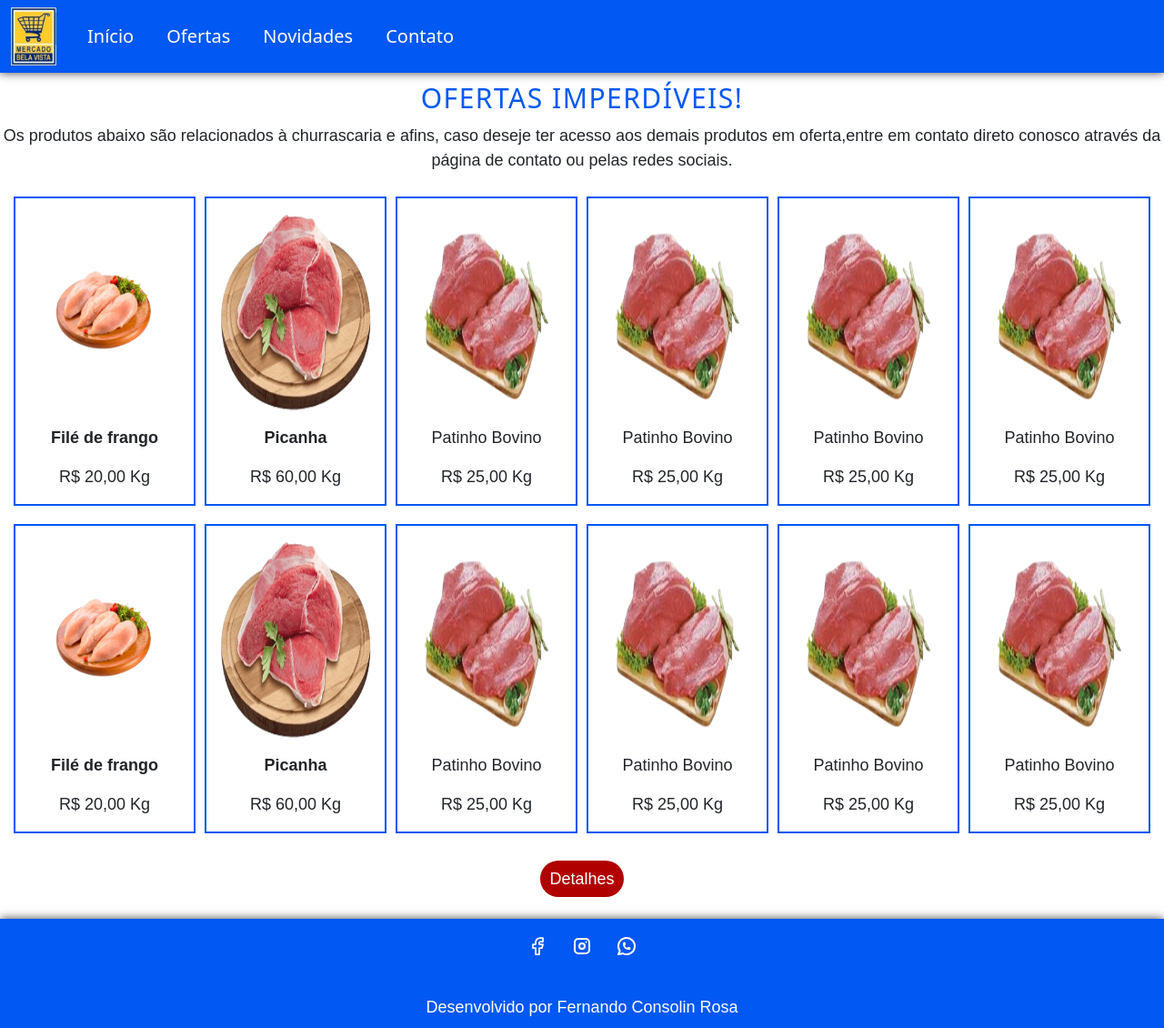
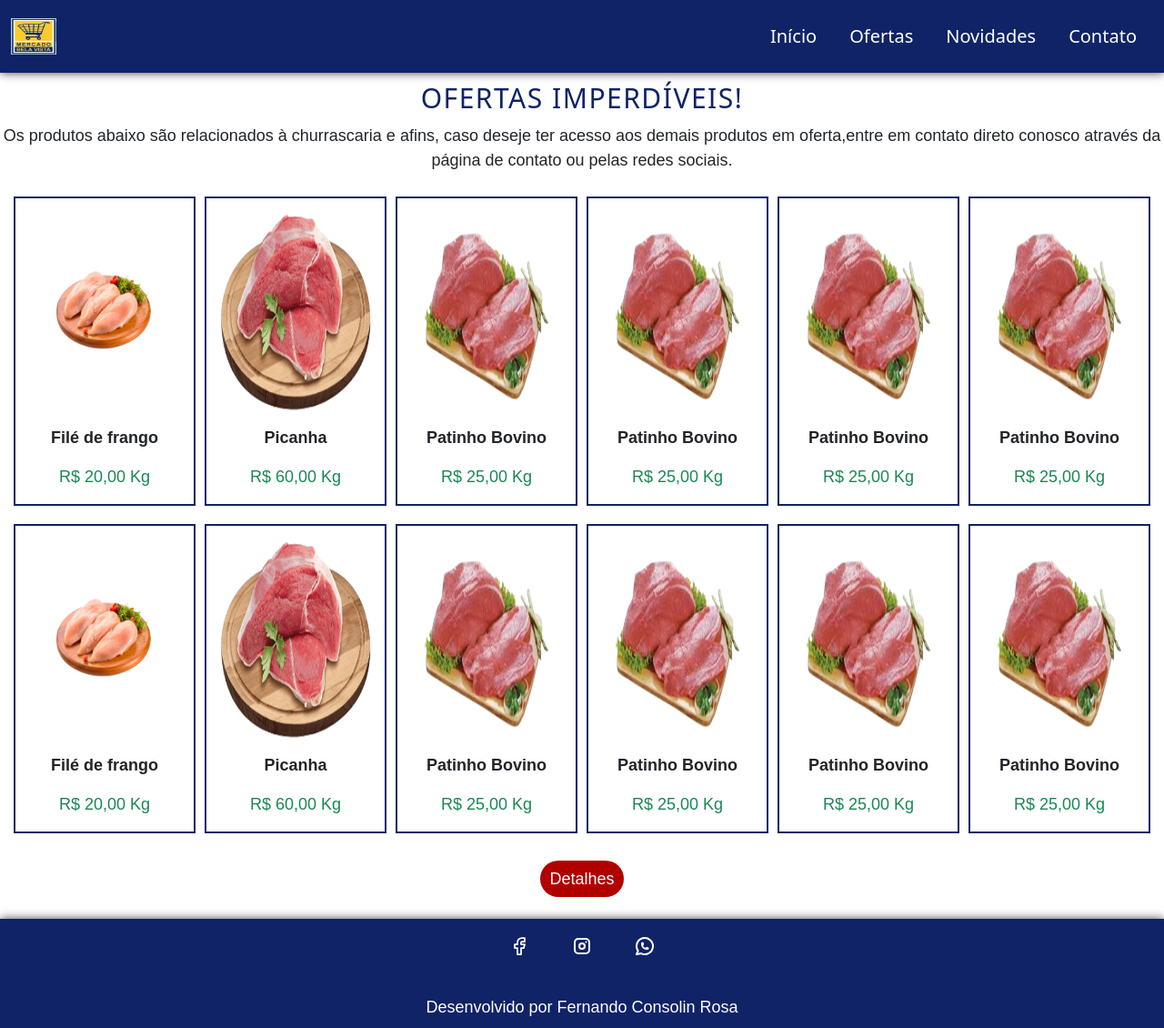
Before and after one commit to FernandoConsolinRosa11/SiteProjetoFacul, a PHP site: page /ofertas in a window 1280 px wide. Shown: the whole page at 91% size. Run offline with PHP 8.4, Linux system fonts and the light colour scheme.

Commit message:
Reformulações

```diff
--- a/css/estilo.css
+++ b/css/estilo.css
@@ -1,8 +1,8 @@
 @import url("https://fonts.googleapis.com/css2?family=Oswald:wght@200..700&display=swap");
 
 :root {
-  --darkblue: #0258f2;
-  --Yellow: #ebdb00;
+  --darkblue: #0f2366;
+  --Yellow: #fbcd28;
   --Clear: white;
   --Red: #b10000;
 }
@@ -21,7 +21,9 @@ body {
 p {
   font-family: Arial, Helvetica, sans-serif !important;
 }
-
+h2{
+  text-align: center;
+}
 .navbar {
   background: var(--darkblue);
   height: 80px;
@@ -36,7 +38,7 @@ p {
   .icon:hover {
     color: var(--Yellow) !important;
   }
-   .logo {
+  .logo {
     width: 50px;
   }
 }
@@ -45,10 +47,11 @@ p {
   color: #ffffff;
   font-size: 20px;
   margin: 0px 10px 0px 10px;
-  transition: 0.5s all;
+  transition: 0.3s all;
 }
 .navbar .nav-item .nav-link:hover {
   color: #ebdb00;
+  transform: scale(1.3);
 }
 
 .footer {
@@ -57,15 +60,20 @@ p {
   box-shadow: 0 0 10px rgba(0, 0, 0, 0.747);
   z-index: 100;
   position: static;
-}
-.footer p {
-  color: #ffffff;
-  text-align: center;
-  svg{
-    color: var(--Clear);
-    transition: 0.5s all;
+  a {
+    color: #fff;
+    margin: 0 10px;
+    text-decoration: none;
   }
-  svg:hover{
+
+  svg {
+    vertical-align: middle;
+    transition: transform 0.2s;
+    transition: 0.2s all;
+  }
+
+  svg:hover {
+    transform: scale(1.3);
     color: var(--Yellow);
   }
 }
@@ -74,7 +82,7 @@ p {
   background-color: var(--darkblue);
   width: 100%;
   margin-top: 10px;
-  z-index: 10;
+  z-index: 100;
 }
 
 .container-flex {
@@ -119,14 +127,14 @@ svg {
   margin: 10px;
 }
 
-.grade{
+.grade {
   border: 2px solid var(--darkblue);
   width: 20%;
   margin: 0 5px 0 5px;
   transition: 0.3s all;
 }
 .grade:hover {
-  box-shadow: 0 0 15px var(--darkblue);
+  box-shadow: 0 0 20px var(--darkblue);
 }
 .especial {
   background-color: var(--Red);
@@ -151,10 +159,13 @@ svg {
   color: var(--darkblue);
 }
 
-.display-none{
+.display-none {
   display: none;
 }
-
+input,
+textarea {
+  margin: 5px;
+}
 /*-------Responsividade---------*/
 
 @media (max-width: 450px) {
@@ -166,15 +177,15 @@ svg {
         margin-bottom: 10px;
         width: 100%;
       }
-      .display-none{
+      .display-none {
         display: block;
       }
-      .especial{
+      .especial {
         margin: 10px;
       }
     }
   }
-  h2{
+  h2 {
     text-align: center;
   }
 }
--- a/index.php
+++ b/index.php
@@ -13,30 +13,39 @@
 </head>
 
 <body>
- <nav class="navbar navbar-expand-lg">
-  <div class="container-fluid"  data-aos="fade-right">
-    <a class="navbar-brand " href="home"><img src="img/favicon.jpg" alt="logo" class="logo" title="Logo"></a>
-    <button class="navbar-toggler" type="button" data-bs-toggle="collapse" data-bs-target="#navbarSupportedContent" aria-controls="navbarSupportedContent" aria-expanded="false" aria-label="Toggle navigation">
+ <nav class="navbar navbar-expand-lg sm sticky-top">
+  <div class="container-fluid" data-aos="fade-right">
+    <!-- LOGO -->
+    <a class="navbar-brand" href="home" title="Logo">
+      <img src="img/favicon.jpg" alt="logo" class="logo" style="height: 40px;">
+    </a>
+
+    <!-- BOTÃO PARA MENU COLAPSÁVEL NO MOBILE -->
+    <button class="navbar-toggler" type="button" data-bs-toggle="collapse" data-bs-target="#navbarSupportedContent"
+      aria-controls="navbarSupportedContent" aria-expanded="false" aria-label="Toggle navigation">
       <span class="navbar-toggler-icon"></span>
     </button>
+
+    <!-- LINKS DO MENU -->
     <div class="collapse navbar-collapse" id="navbarSupportedContent">
-      <ul class="navbar-nav me-auto mb-2 mb-lg-0">
-        <li class="nav-item text-center">
+      <ul class="navbar-nav ms-auto mb-2 mb-lg-0 text-center">
+        <li class="nav-item">
           <a class="nav-link active" aria-current="page" href="home" title="Início">Início</a>
         </li>
-        <li class="nav-item text-center">
+        <li class="nav-item">
           <a class="nav-link" href="ofertas" title="Ofertas">Ofertas</a>
         </li>
-         <li class="nav-item text-center">
+        <li class="nav-item">
           <a class="nav-link" href="novidades" title="Novidades">Novidades</a>
         </li>
-         <li class="nav-item text-center">
+        <li class="nav-item">
           <a class="nav-link" href="contato" title="Contato">Contato</a>
         </li>
       </ul>
     </div>
   </div>
 </nav>
+
   <main>
     <?php
     if (isset($_GET['param'])) {
@@ -67,14 +76,14 @@
         AOS.init();
     </script>
   <footer class="footer w-100">
-      <p class="mx-auto p-2">
+      <p class="mx-auto p-2 text-center">
         <a href="..."><svg  xmlns="http://www.w3.org/2000/svg"  width="24"  height="24"  viewBox="0 0 24 24"  fill="none"  stroke="currentColor"  stroke-width="1.75"  stroke-linecap="round"  stroke-linejoin="round"  class="icon icon-tabler icons-tabler-outline icon-tabler-brand-facebook"><path stroke="none" d="M0 0h24v24H0z" fill="none"/><path d="M7 10v4h3v7h4v-7h3l1 -4h-4v-2a1 1 0 0 1 1 -1h3v-4h-3a5 5 0 0 0 -5 5v2h-3" title="Facebook"/></svg></a>
 
         <a href="..."><svg  xmlns="http://www.w3.org/2000/svg"  width="24"  height="24"  viewBox="0 0 24 24"  fill="none"  stroke="currentColor"  stroke-width="2"  stroke-linecap="round"  stroke-linejoin="round"  class="icon icon-tabler icons-tabler-outline icon-tabler-brand-instagram"><path stroke="none" d="M0 0h24v24H0z" fill="none"/><path d="M4 8a4 4 0 0 1 4 -4h8a4 4 0 0 1 4 4v8a4 4 0 0 1 -4 4h-8a4 4 0 0 1 -4 -4z" /><path d="M9 12a3 3 0 1 0 6 0a3 3 0 0 0 -6 0" /><path d="M16.5 7.5v.01" title="Instagram"/></svg></a>
 
         <a href="..."><svg  xmlns="http://www.w3.org/2000/svg"  width="24"  height="24"  viewBox="0 0 24 24"  fill="none"  stroke="currentColor"  stroke-width="2"  stroke-linecap="round"  stroke-linejoin="round"  class="icon icon-tabler icons-tabler-outline icon-tabler-brand-whatsapp"><path stroke="none" d="M0 0h24v24H0z" fill="none"/><path d="M3 21l1.65 -3.8a9 9 0 1 1 3.4 2.9l-5.05 .9" /><path d="M9 10a.5 .5 0 0 0 1 0v-1a.5 .5 0 0 0 -1 0v1a5 5 0 0 0 5 5h1a.5 .5 0 0 0 0 -1h-1a.5 .5 0 0 0 0 1" title="WhatsApp" /></svg></a>
       </p>
-    <p class="mx-auto p-2">Desenvolvido por Fernando Consolin Rosa</p>
+    <p class="mx-auto p-2 text-center text-white">Desenvolvido por Fernando Consolin Rosa</p>
   </footer>
 
   <script src="https://cdn.jsdelivr.net/npm/bootstrap@5.3.6/dist/js/bootstrap.bundle.min.js"
--- a/paginas/ofertas.php
+++ b/paginas/ofertas.php
@@ -4,59 +4,59 @@
     <div class="container-flex">
         <div class="grade"><img src="img/filezin.png" alt="filé de frango" class="w-100">
             <p class="text-center"><strong>Filé de frango</strong></p>
-            <p class="text-center">R$ 20,00 Kg</p>
+            <p class="text-center text-success">R$ 20,00 Kg</p>
         </div>
         <div class="grade"><img src="img/picanha.png" alt="picanha" class="w-100">
             <p class="text-center"><strong>Picanha</strong></p>
-            <p class="text-center">R$ 60,00 Kg</p>
+            <p class="text-center text-success">R$ 60,00 Kg</p>
         </div>
         <div class="grade"><img src="img/patinho.png" alt="patinho bovino" class="w-100">
-            <p class="text-center">Patinho Bovino</p>
-            <p class="text-center">R$ 25,00 Kg</p>
+            <p class="text-center"><strong>Patinho Bovino</strong></p>
+            <p class="text-center text-success">R$ 25,00 Kg</p>
         </div>
         <div class="grade"><img src="img/patinho.png" alt="patinho bovino" class="w-100">
-            <p class="text-center">Patinho Bovino</p>
-            <p class="text-center">R$ 25,00 Kg</p>
+            <p class="text-center"><strong>Patinho Bovino</strong></p>
+            <p class="text-center text-success">R$ 25,00 Kg</p>
         </div>
         <div class="grade"><img src="img/patinho.png" alt="patinho bovino" class="w-100">
-            <p class="text-center">Patinho Bovino</p>
-            <p class="text-center">R$ 25,00 Kg</p>
+            <p class="text-center"><strong>Patinho Bovino</strong></p>
+            <p class="text-center text-success">R$ 25,00 Kg</p>
         </div>
         <div class="grade"><img src="img/patinho.png" alt="patinho bovino" class="w-100">
-            <p class="text-center">Patinho Bovino</p>
-            <p class="text-center">R$ 25,00 Kg</p>
+            <p class="text-center"><strong>Patinho Bovino</strong></p>
+            <p class="text-center text-success">R$ 25,00 Kg</p>
 
         </div>
     </div>
     <div class="container-flex">
         <div class="grade"><img src="img/filezin.png" alt="filé de frango" class="w-100">
             <p class="text-center"><strong>Filé de frango</strong></p>
-            <p class="text-center">R$ 20,00 Kg</p>
+            <p class="text-center text-success">R$ 20,00 Kg</p>
             <p class="text-center"><a href="#" class="especial display-none">Detalhes</a></p>
         </div>
         <div class="grade"><img src="img/picanha.png" alt="picanha" class="w-100">
             <p class="text-center"><strong>Picanha</strong></p>
-            <p class="text-center">R$ 60,00 Kg</p>
+            <p class="text-center text-success">R$ 60,00 Kg</p>
             <p class="text-center"><a href="#" class="especial display-none">Detalhes</a></p>
         </div>
         <div class="grade"><img src="img/patinho.png" alt="patinho bovino" class="w-100">
-            <p class="text-center">Patinho Bovino</p>
-            <p class="text-center">R$ 25,00 Kg</p>
+            <p class="text-center"><strong>Patinho Bovino</strong></p>
+            <p class="text-center text-success">R$ 25,00 Kg</p>
             <p class="text-center"><a href="#" class="especial display-none">Detalhes</a></p>
         </div>
         <div class="grade"><img src="img/patinho.png" alt="patinho bovino" class="w-100">
-            <p class="text-center">Patinho Bovino</p>
-            <p class="text-center">R$ 25,00 Kg</p>
+            <p class="text-center"><strong>Patinho Bovino</strong></p>
+            <p class="text-center text-success">R$ 25,00 Kg</p>
             <p class="text-center"><a href="#" class="especial display-none">Detalhes</a></p>
         </div>
         <div class="grade"><img src="img/patinho.png" alt="patinho bovino" class="w-100">
-            <p class="text-center">Patinho Bovino</p>
-            <p class="text-center">R$ 25,00 Kg</p>
+            <p class="text-center"><strong>Patinho Bovino</strong></p>
+            <p class="text-center text-success">R$ 25,00 Kg</p>
             <p class="text-center"><a href="#" class="especial display-none">Detalhes</a></p>
         </div>
         <div class="grade"><img src="img/patinho.png" alt="patinho bovino" class="w-100">
-            <p class="text-center">Patinho Bovino</p>
-            <p class="text-center">R$ 25,00 Kg</p>
+            <p class="text-center"><strong>Patinho Bovino</strong></p>
+            <p class="text-center text-success">R$ 25,00 Kg</p>
             <p class="text-center"><a href="#" class="especial display-none">Detalhes</a></p>
         </div>
     </div>
```
Also changed, not shown: paginas/contato.php (added, +43 -0 lines), paginas/home.php (+11 -8 lines).
